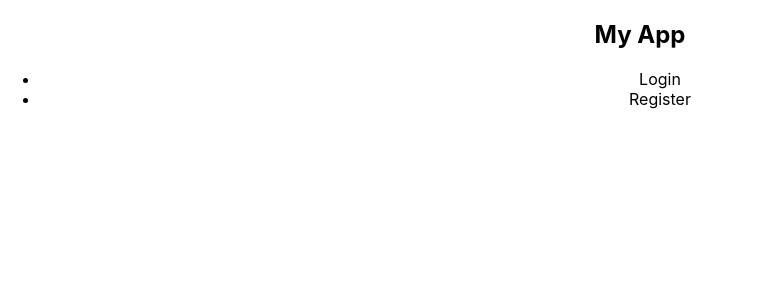
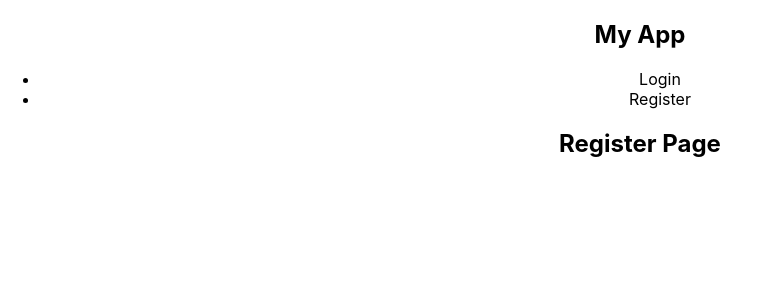
Before and after one commit to Fadhel-SH/Flexi_App_Serve_Frontend, a React (Create React App) app: page /register in a window 1280 px wide. Shown: the top 300 px of the page, without its empty margins (0-760 px from the left). Built offline with nearby package versions, Linux system fonts and the light colour scheme.

Commit message:
Add Login and Register pages with routing

```diff
--- a/package.json
+++ b/package.json
@@ -9,6 +9,7 @@
     "axios": "^1.7.7",
     "react": "^18.3.1",
     "react-dom": "^18.3.1",
+    "react-router-dom": "^6.26.1",
     "react-scripts": "5.0.1",
     "web-vitals": "^2.1.4"
   },
--- a/src/App.js
+++ b/src/App.js
@@ -2,13 +2,22 @@ import logo from './logo.svg';
 import './App.css';
 import React from 'react';
 import Navbar from './components/Navbar';
+import { BrowserRouter as Router, Route, Switch } from 'react-router-dom';
+import Login from './pages/Login';
+import Register from './pages/Register';
 
 
 function App() {
   return (
-    <div className="App">
-    <Navbar />
-</div>
+      <Router>
+          <div className="App">
+              <Navbar />
+              <Switch>
+                  <Route path="/login" component={Login} />
+                  <Route path="/register" component={Register} />
+              </Switch>
+          </div>
+      </Router>
   );
 }
 
--- /dev/null
+++ b/src/pages/Login.js
@@ -0,0 +1,7 @@
+import React from 'react';
+
+const Login = () => {
+    return <h2>Login Page</h2>;
+};
+
+export default Login;
--- /dev/null
+++ b/src/pages/Register.js
@@ -0,0 +1,7 @@
+import React from 'react';
+
+const Register = () => {
+    return <h2>Register Page</h2>;
+};
+
+export default Register;
```
Also changed, not shown: 1 other file (tests, documents, lock files or other folders).
